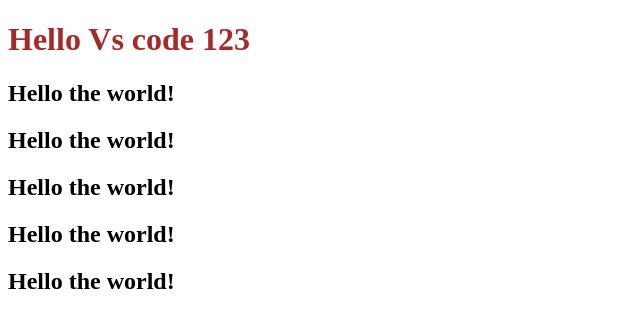
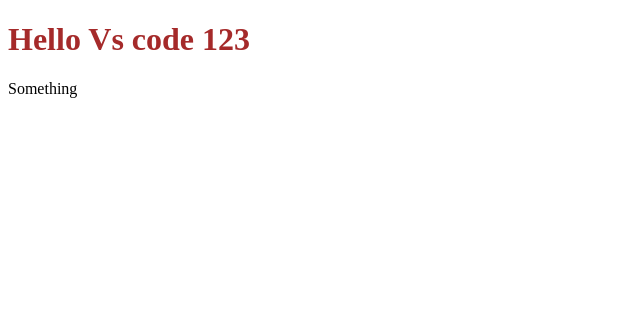
Before and after one commit to duybinhlai/anneatgreengable, a plain HTML site: page index.html in a window 1280 px wide. Shown: the whole page, without its empty margins (0-640 px from the left). Drawn offline with Linux system fonts and the light colour scheme.

Commit message:
nop thay doi

```diff
--- a/index.html
+++ b/index.html
@@ -8,10 +8,6 @@
     </head>
     <body>
         <h1>Hello Vs code 123</h1>
-        <h2>Hello the world!</h2>
-        <h2>Hello the world!</h2>
-        <h2>Hello the world!</h2>
-        <h2>Hello the world!</h2>
-        <h2>Hello the world!</h2>
+        <p>Something</p>
     </body>
 </html>
```
